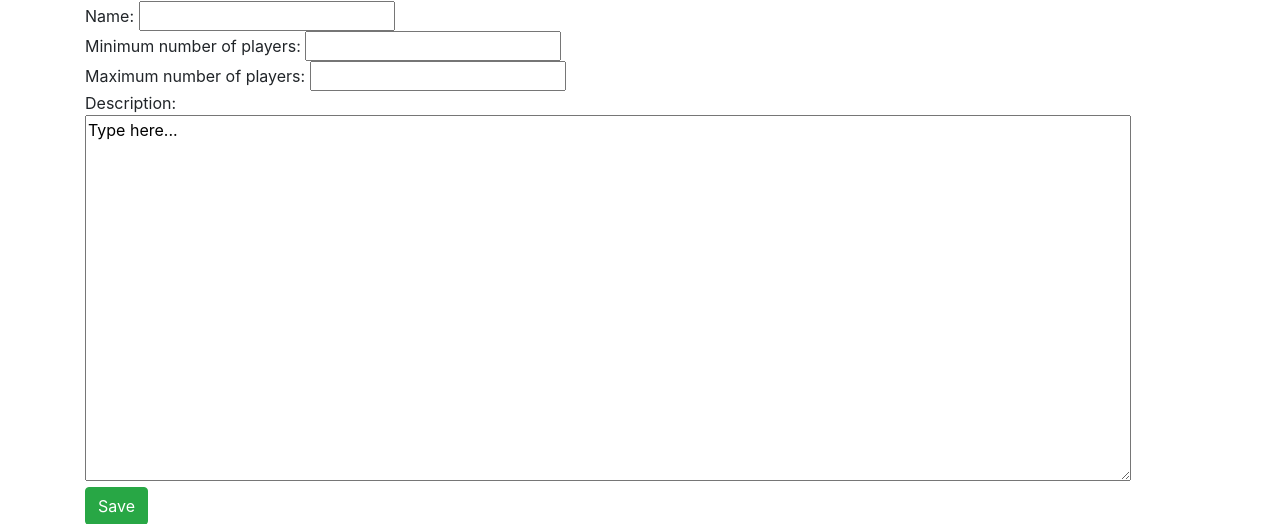
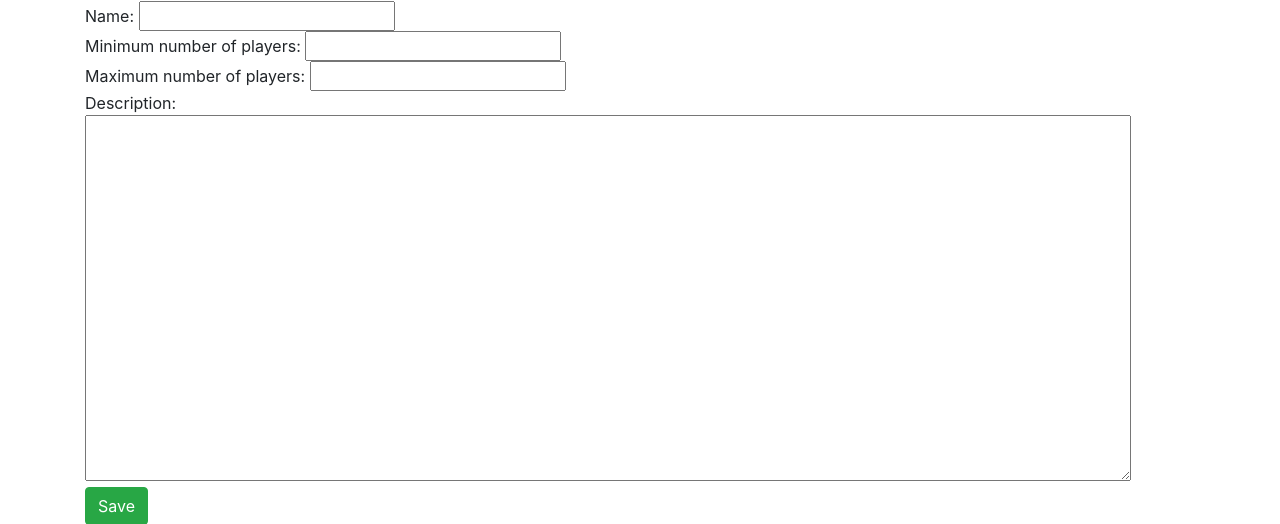
Before and after one commit to JoannaWilk/board-games-meetings-planner, a Django app: page /games/add/ in a window 1280 px wide. Shown: the part 121-645 px from the top of the page. Run offline with Django 3.2, Linux system fonts and the light colour scheme; the visitor is signed in with stand-in values (Sample User, id 1); some libraries are stand-ins or nearby versions.

Commit message:
add game description to "add_game" view

```diff
--- a/games/templates/games/add.html
+++ b/games/templates/games/add.html
@@ -21,7 +21,8 @@
     <input type="number" name="max_players" required/>
     <br />
     Description:
-    <textarea rows="15" cols="100" name="description">Type here...</textarea>
+    <br />
+    <textarea rows="15" cols="100" name="description"></textarea>
     <br />
     <input class="btn btn-success" type="submit" value="Save">
 </form>
--- a/games/views.py
+++ b/games/views.py
@@ -31,6 +31,8 @@ def add_game(request):
                 game.min_players = request.POST['min_players']
             if request.POST['max_players']:
                 game.max_players = request.POST['max_players']
+            if request.POST['description']:
+                game.description = request.POST['description']
             game.save()
             return redirect('games:home')
         else:
```
